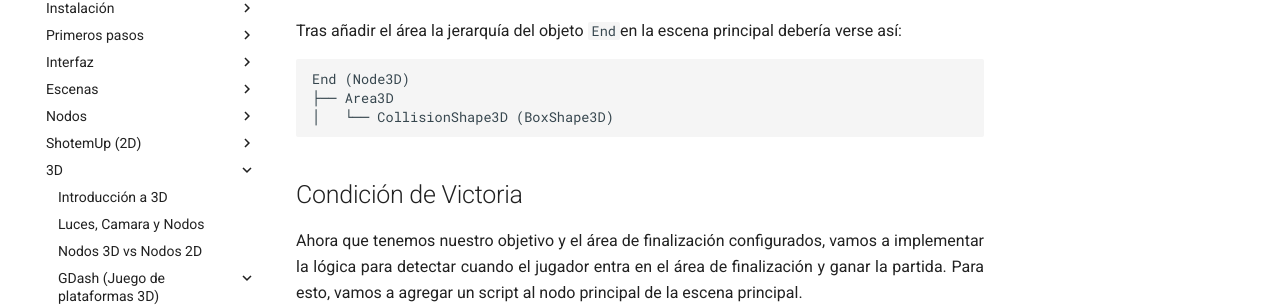
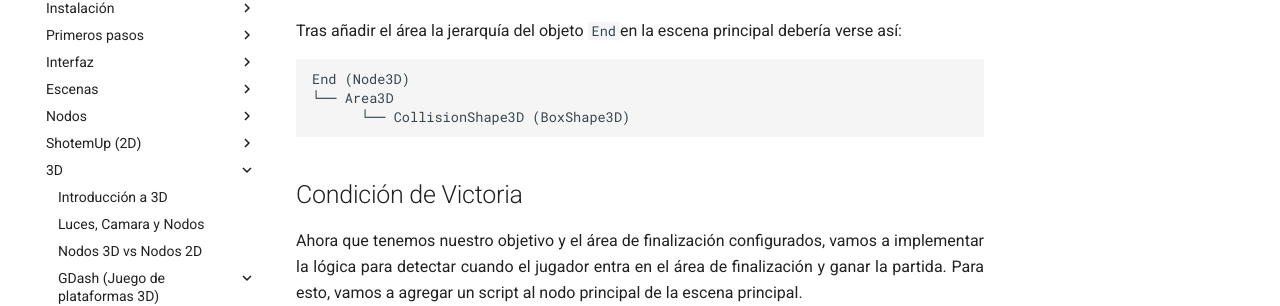
Before and after one commit to makeclassicgames/godotosc2025, an MkDocs documentation site: the page built from docs/3d/win.md, in a window 1280 px wide and 900 px high, scrolled down 1864 px. Shown: the part 190-496 px from the top of the window. Built offline with MkDocs 1.6.1 and Material for MkDocs 9.7.7, drawn with Linux system fonts in a browser that asks for light colours.

Commit message:
arreglando jerarquia

````diff
--- a/docs/3d/win.md
+++ b/docs/3d/win.md
@@ -44,8 +44,8 @@ Tras añadir el área la jerarquía del objeto `End`en la escena principal deber
 
 ```
 End (Node3D)
-├── Area3D
-│   └── CollisionShape3D (BoxShape3D)
+└── Area3D
+      └── CollisionShape3D (BoxShape3D)
 ```
 
 ## Condición de Victoria
````
